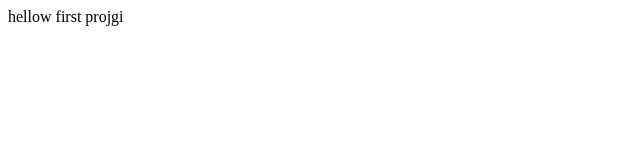
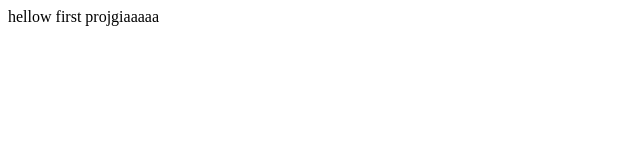
Before and after one commit to kukurikat/New-project, a plain HTML site: page index.html in a window 1280 px wide. Shown: the full height of the page, 0-640 px from the left. Drawn offline with Linux system fonts and the light colour scheme.

Commit message:
ssssssssssssssssss

```diff
--- a/index.html
+++ b/index.html
@@ -6,6 +6,6 @@
     <title>Document</title>
   </head>
   <body>
-    hellow first projgi
+    hellow first projgiaaaaa
   </body>
 </html>
```
